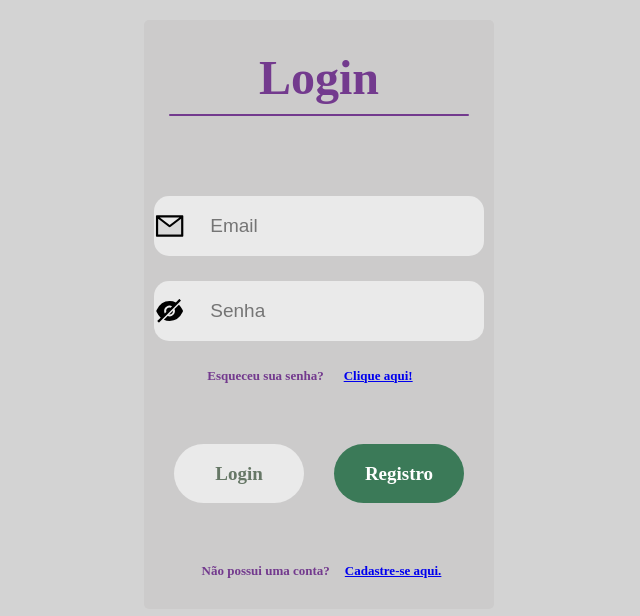
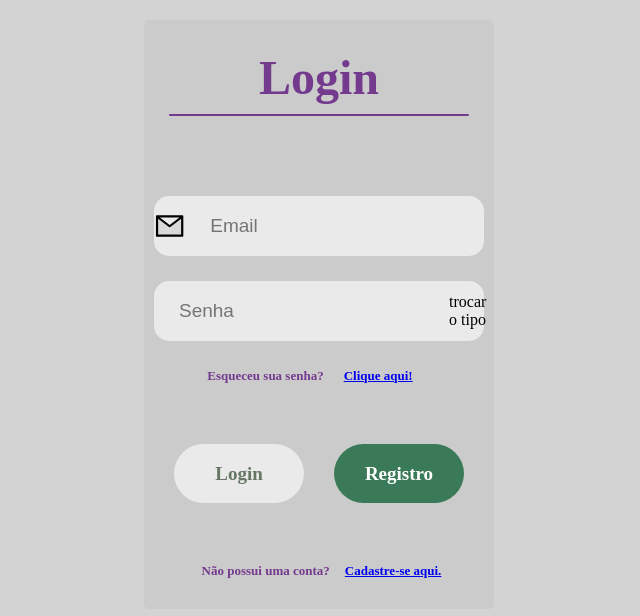
Before and after one commit to Murilo185/TCC, a React (Vite) app: page /login in a window 1280 px wide. Shown: the part 180-796 px from the top of the page, without its empty margins (321-961 px from the left). Built offline with nearby package versions, Linux system fonts and the light colour scheme.

Commit message:
fiz o botão de mostrar senha funcionar

```diff
--- a/src/components/LoginRegistro.jsx
+++ b/src/components/LoginRegistro.jsx
@@ -8,15 +8,17 @@ import axios from "axios";
 
 //Constante da tela de login e registro//
 const Login = () => {
+
+  const [type, setType] = useState('text')
+
   // Função de esconder e mostrar senha
-  // function myFunction() {
-  //     var x = document.getElementById("myInput");
-  //     if (x.type === "password") {
-  //       x.type = "text";
-  //     } else {
-  //       x.type = "password";
-  //     }
-  //   }
+  function toggleType() {
+    if(type == 'password'){
+        setType('text')
+      }else{
+        setType('password')
+      }
+  }
 
   const [action, setAction] = useState("Login");
 
@@ -63,8 +65,12 @@ const Login = () => {
         <div className="input">
 
           <AiFillEyeInvisible size={40} />
-          <input type="password" id="myInput" placeholder="Senha" />
+          <input id="myInput" type={type} placeholder="Senha" />
           {/*Tentativa de esconder e mostrar senha <input type="checkbox" onclick="myFunction()"/> */}
+
+          <div className={``} onClick={() => toggleType()}>
+            trocar o tipo
+          </div>
 
         </div>
 
@@ -127,6 +133,7 @@ const Login = () => {
             Cadastre-se aqui.
           </a>
 
+
         </div>
       )}
 
```
